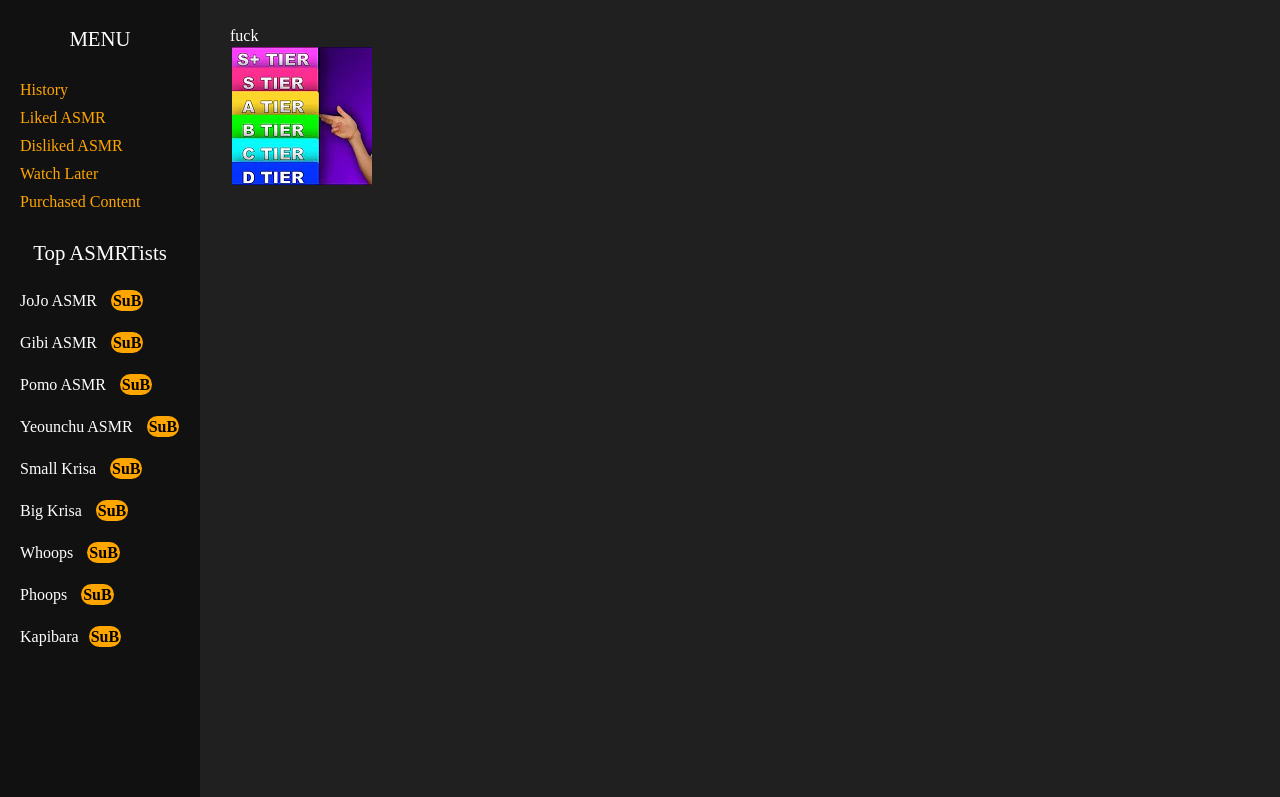
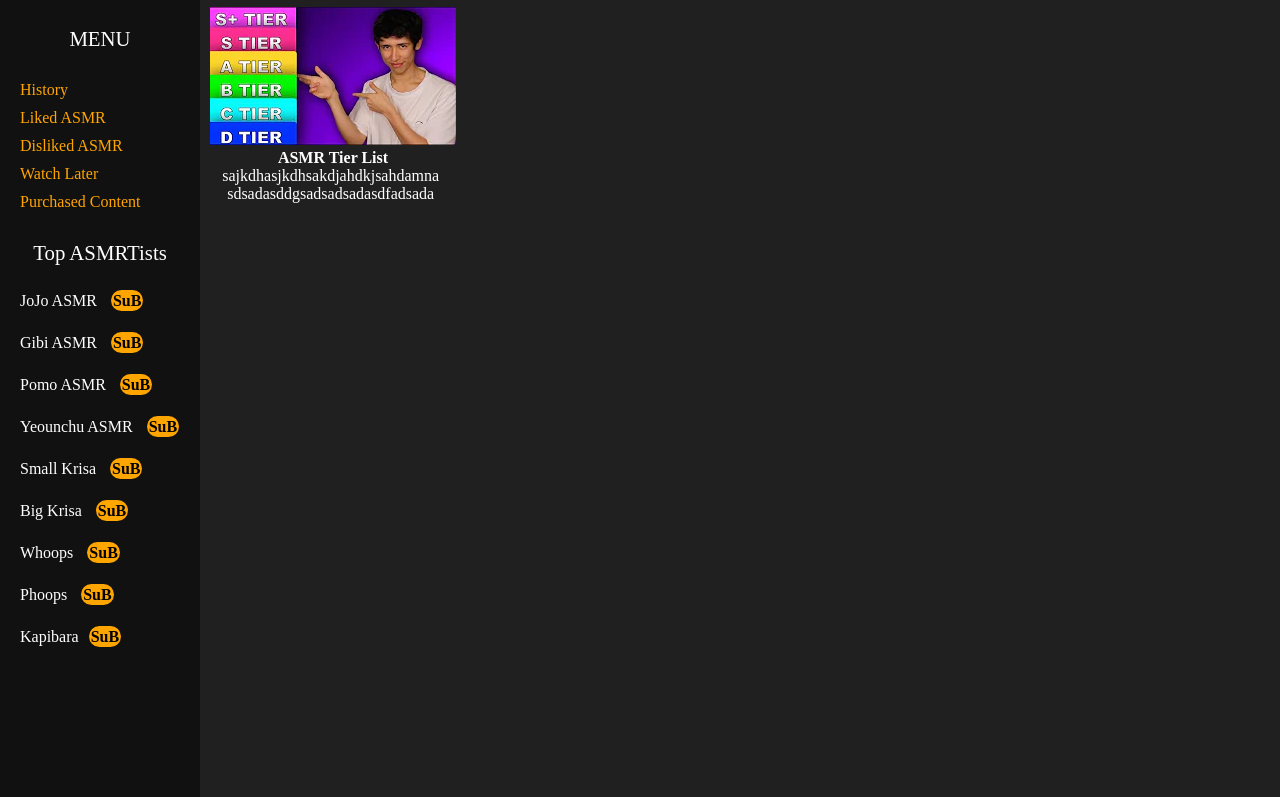
Before and after one commit to Rustan2287/Project-ASMR-Hub, a plain HTML site: page Index.html in a window 1280 px wide. Shown: the part 68-865 px from the top of the page. Drawn offline with Linux system fonts and the light colour scheme.

Commit message:
Лиьрдмю

```diff
--- a/CSS/main.css
+++ b/CSS/main.css
@@ -173,15 +173,31 @@ aside .menu-list li a:hover{
     grid-template-columns: repeat(3, 1fr);
     width: 100%;
     height: 100vh;
-    left: 230px;
-    top: 30px;
+    left: 200px;
     position: relative;
 
 }
+.FuckinngMain .fucking-vetrine-1 div{
+    height: 100%;
+}
 .FuckinngMain .fucking-vetrine-1{
     display: inline-block;
-    height: 400px;
-    width: 33.3%;
+    height: fit-content;
+    margin: 10px;
+    max-width: 246px;
+}
+.FuckinngMain .fucking-vetrine-1 h4{
+    text-align: center;
+
+}
+.FuckinngMain .fucking-vetrine-1 p{
+    height: fit-content;
+    line-break:anywhere;
+    width: 90%;
+    font-size: 1em;
+    white-space: initial;
+    padding-left: 10px;
+    text-align: center;
 }
 
 
--- a/Index.html
+++ b/Index.html
@@ -67,16 +67,16 @@
         <div class="FuckinngMain">
             <div class="fucking-vetrine-1">
                 <div>
-                    <table>
-                        <tr>
-                            <thead>
-                                <th><img src="src/hqdefault.png" alt=""></th>
-                            </thead>
-                            <tbody>fuck</tbody>
+                    <img src="src/hqdefault.png" alt="">
+                    <h4>ASMR Tier List</h4>
+                    <p>sajkdhasjkdhsakdjahdkjsahdamnasdsadasddgsadsadsadasdfadsada</p>
 
+                </div>
+                <div>
 
-                        </tr>
-                    </table>
+                </div>
+                <div>
+
                 </div>
             <div>
 
```
